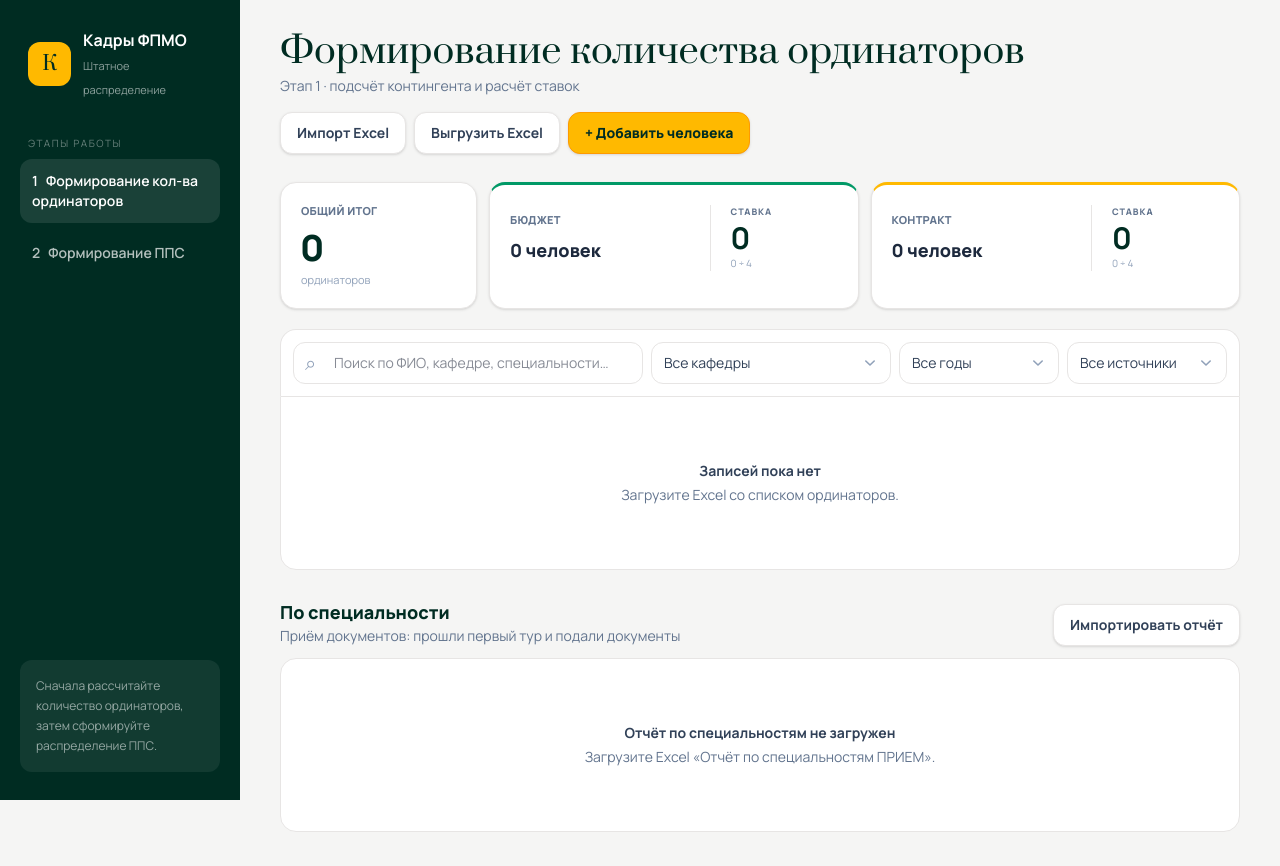
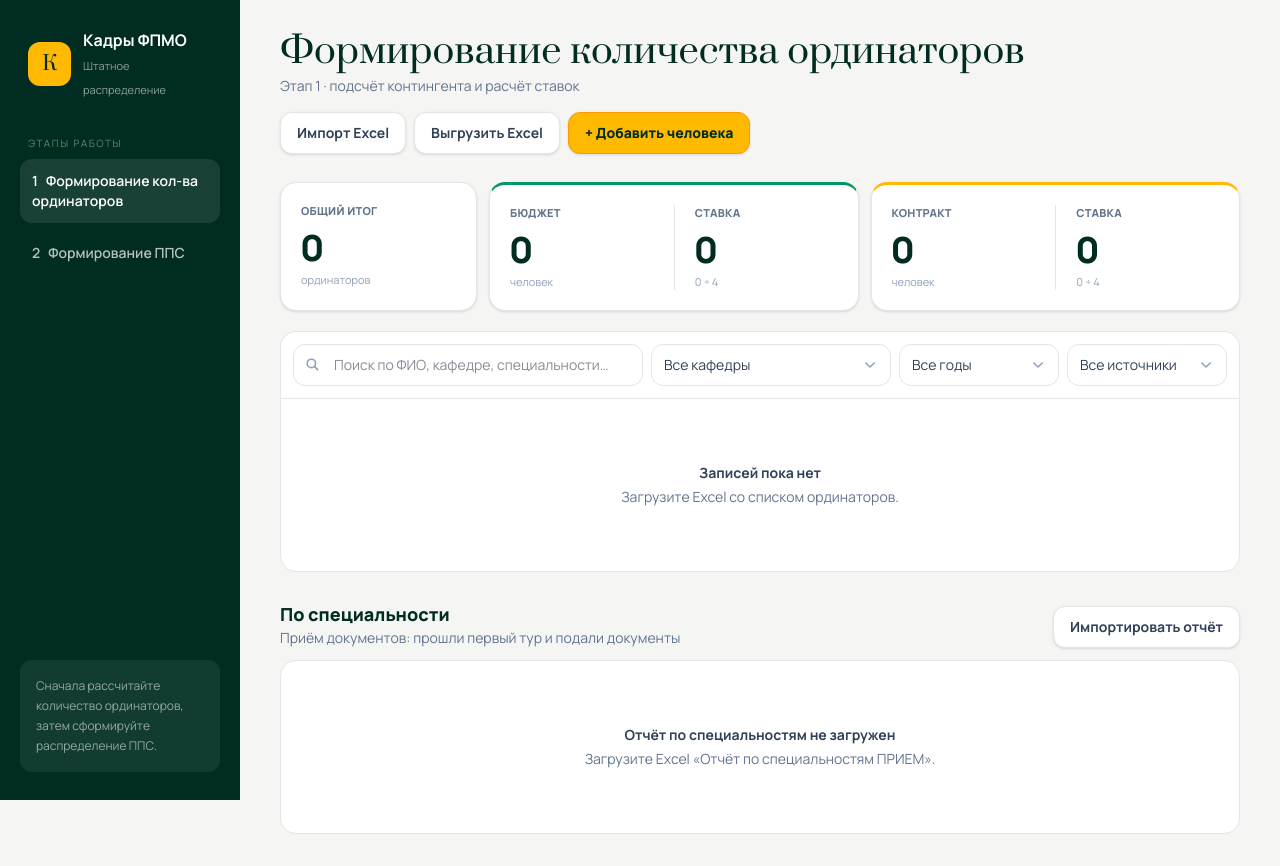
Before and after one commit to giveMeYourEmailAndPassword/ordinatura, a React (Vite) app: page / in a window 1280 px wide. Built offline with nearby package versions, Linux system fonts and the light colour scheme.

Commit message:
Even out the summary cards
Every card now renders the same stat block (label, value, hint) through
one shared component: the rate cards repeat it for people and rate
behind a divider instead of mixing a small count line with a larger
number, so all three cards line up row by row.

```diff
--- a/src/App.jsx
+++ b/src/App.jsx
@@ -37,16 +37,24 @@ function notify(title, type = 'success', description) {
   toaster.create({ title, description, type, closable: true })
 }
 
+const statLabelClass = 'text-[11px] font-extrabold uppercase tracking-wide text-slate-500'
+const statValueClass = 'mt-2.5 text-4xl font-extrabold leading-none tabular-nums text-emerald-950'
+const statHintClass = 'mt-1.5 text-[11px] text-slate-400'
+
+function Stat({ label, value, hint }) {
+  return (
+    <div>
+      <div className={statLabelClass}>{label}</div>
+      <div className={statValueClass}>{value}</div>
+      <div className={statHintClass}>{hint}</div>
+    </div>
+  )
+}
+
 function Card({ label, value, hint, accent, children }) {
   return (
     <article className={`rounded-2xl border border-stone-200 bg-white p-5 shadow-sm ${accent === 'budget' ? 'border-t-[3px] border-t-emerald-600' : accent === 'contract' ? 'border-t-[3px] border-t-amber-400' : ''}`}>
-      {children || (
-        <>
-          <div className="text-[11px] font-extrabold uppercase tracking-wide text-slate-500">{label}</div>
-          <div className="mt-2 text-4xl font-extrabold tabular-nums text-emerald-950">{value}</div>
-          <div className="mt-1 text-[11px] text-slate-400">{hint}</div>
-        </>
-      )}
+      {children || <Stat label={label} value={value} hint={hint} />}
     </article>
   )
 }
@@ -54,15 +62,10 @@ function Card({ label, value, hint, accent, children }) {
 function RateCard({ label, count, rate, accent }) {
   return (
     <Card accent={accent}>
-      <div className="flex items-center justify-between gap-5">
-        <div>
-          <div className="text-[11px] font-extrabold uppercase tracking-wide text-slate-500">{label}</div>
-          <div className="mt-2 text-lg font-extrabold text-slate-800">{count} человек</div>
-        </div>
-        <div className="grid min-w-32 border-l border-stone-200 pl-5">
-          <span className="text-[9px] font-extrabold uppercase tracking-widest text-slate-500">Ставка</span>
-          <strong className="text-3xl leading-tight text-emerald-950">{fmtRate(rate)}</strong>
-          <small className="text-[10px] text-slate-400">{count} ÷ 4</small>
+      <div className="grid grid-cols-2">
+        <Stat label={label} value={count} hint="человек" />
+        <div className="border-l border-stone-200 pl-5">
+          <Stat label="Ставка" value={fmtRate(rate)} hint={`${count} ÷ 4`} />
         </div>
       </div>
     </Card>
@@ -201,7 +204,7 @@ function StudentsView({ rows, specialtyRows, setRows, setSpecialtyRows, onEdit,
 
       <section className="flex flex-wrap items-center gap-2 rounded-t-2xl border border-b-0 border-stone-200 bg-white p-3">
         <label className="relative min-w-64 flex-1">
-          <span aria-hidden className="absolute left-3 top-1/2 -translate-y-1/2 text-xl text-slate-400">⌕</span>
+          <svg aria-hidden viewBox="0 0 20 20" fill="none" className="absolute left-3 top-1/2 size-4 -translate-y-1/2 text-slate-400"><circle cx="8" cy="8" r="5.25" stroke="currentColor" strokeWidth="2" /><path d="M11.71 11.71 15.75 15.75" stroke="currentColor" strokeWidth="2" strokeLinecap="round" /></svg>
           <input value={search} onChange={(event) => setSearch(event.target.value)} placeholder="Поиск по ФИО, кафедре, специальности…" className="w-full rounded-xl border border-stone-200 py-2.5 pl-10 pr-3 text-sm outline-none focus:border-emerald-700 focus:ring-4 focus:ring-emerald-800/10" />
         </label>
         <SearchSelect ariaLabel="Фильтр по кафедре" title="Кафедры" searchPlaceholder="Введите название" resetValue="all" resetLabel="Все кафедры" value={department} onChange={setDepartment} options={departmentOptions} />
```
